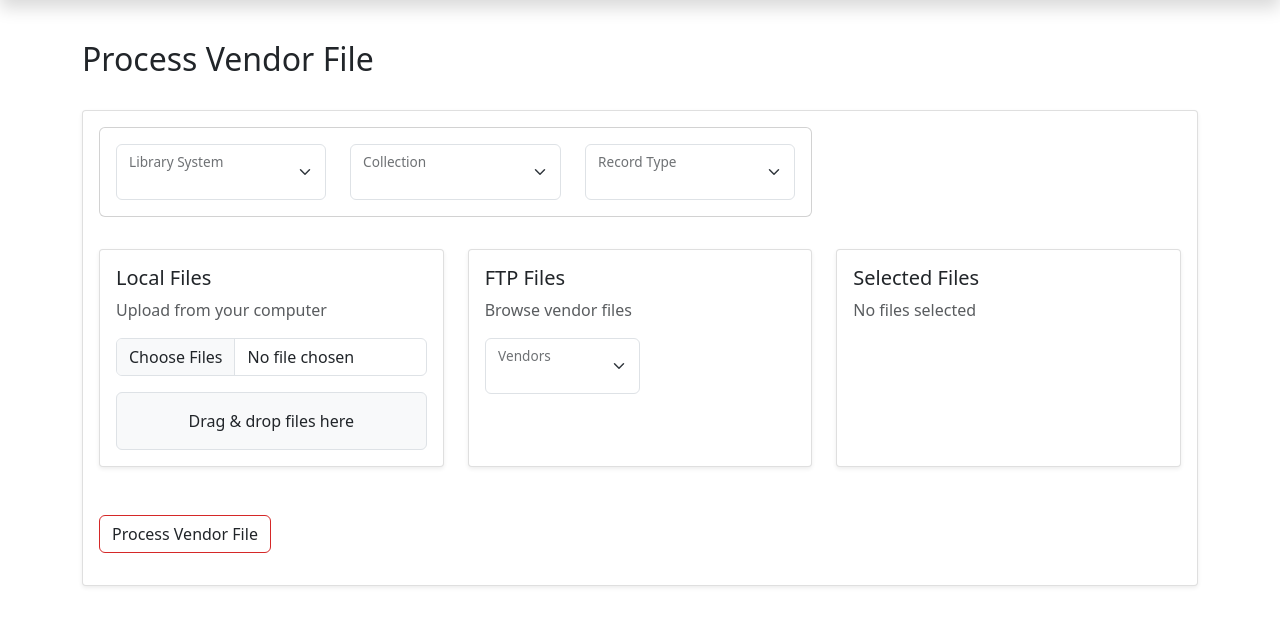
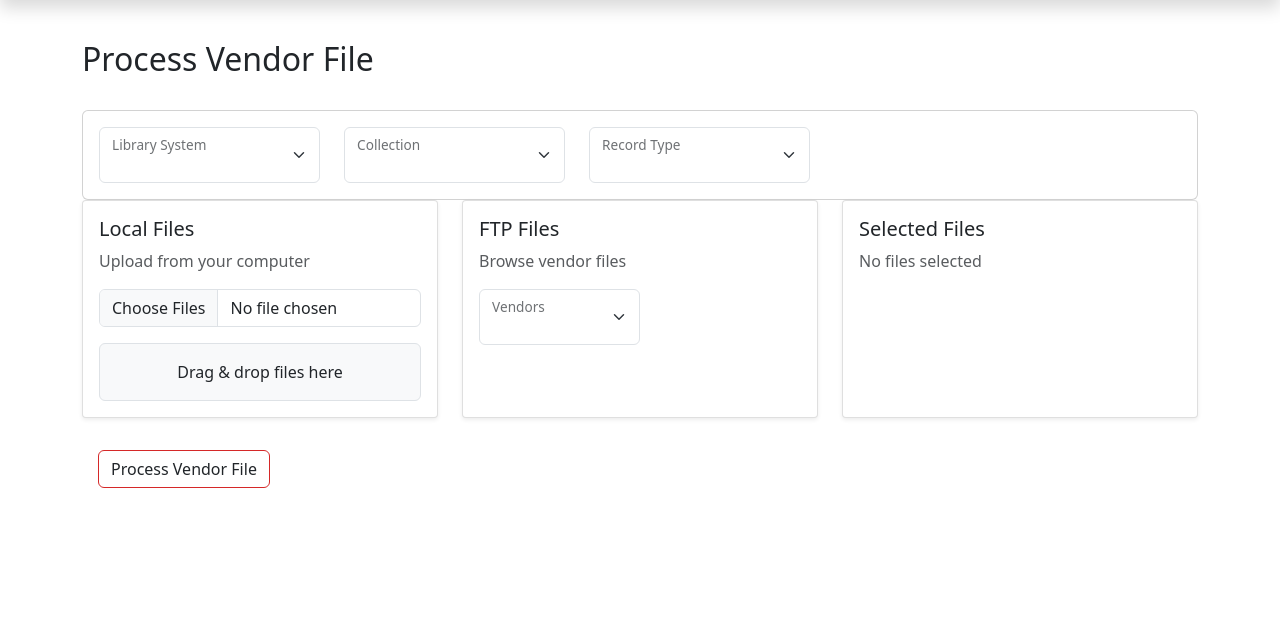
Before and after one commit to BookOps-CAT/overload-web, a FastAPI app: page /process in a window 1280 px wide. Shown: the part 108-734 px from the top of the page. Run offline with FastAPI, Linux system fonts and the light colour scheme; parts of the project's set-up code (start-up, migrations or seed data) failed here and were passed over; some libraries are stand-ins or nearby versions.

Commit message:
removed unnecessary levels of nesting in html

```diff
--- a/overload_web/templates/process_records.html
+++ b/overload_web/templates/process_records.html
@@ -1,11 +1,8 @@
 {% extends 'base.html' %}
 {% block header %}<h2>{{ page_title }}</h2>{% endblock %}
 {% block content %}
-  <div class="grid">
-    <div class="g-col-12">
-      <div id="pvf-body-card" class="card card-apps">
   {% block pvf_body %}
-          {% block form_tag %}<div id="pvf-form"></div>{% endblock %}
+    <div id="pvf-form"></div>
     <section class="context-section-card">
       {% block pvf_context_source %}
         {% include "pvf_partials/context_source.html" %}
@@ -30,7 +27,4 @@
       </div>
     </div>
   {% endblock %}
-      </div>
-    </div>
-  </div>
 {% endblock %}
--- a/overload_web/templates/pvf_partials/context_source.html
+++ b/overload_web/templates/pvf_partials/context_source.html
@@ -1,7 +1,6 @@
 {% import "pvf_partials/macros.html" as macro %}
-<div class="row p-3">
+<div class="card card-app">
   <div class="col-8">
-    <div class="card card-app">
     <div class="card-body">
       <div class="row">
         <div class="col" id="library_wrapper">
@@ -20,7 +19,6 @@
       </div>
     </div>
   </div>
-  </div>
   <div class="col-2 text-center align-self-center">
     <div class="row">
       {% block library_image %}<div id="library-img"></div>{% endblock %}
--- a/overload_web/templates/pvf_partials/file_source.html
+++ b/overload_web/templates/pvf_partials/file_source.html
@@ -3,7 +3,7 @@
        id="workflow_id"
        form="pvf-form"
        value="{{ workflow_id }}">
-<div class="row p-3">
+<div class="row">
   <div class="col-4">
     <div class="card card-apps">
       <div class="card-body">
--- a/overload_web/templates/pvf_partials/template_source.html
+++ b/overload_web/templates/pvf_partials/template_source.html
@@ -1,4 +1,4 @@
-<div class="row p-3 align-items-center">
+<div class="row align-items-center">
   <div class="col">
     <div class="card card-apps">
       <div class="card-body">
```
Also changed, not shown: overload_web/templates/pvf_partials/pvf_results.html (+2 -6 lines). Lines whose indentation alone changed are shown as unchanged.
